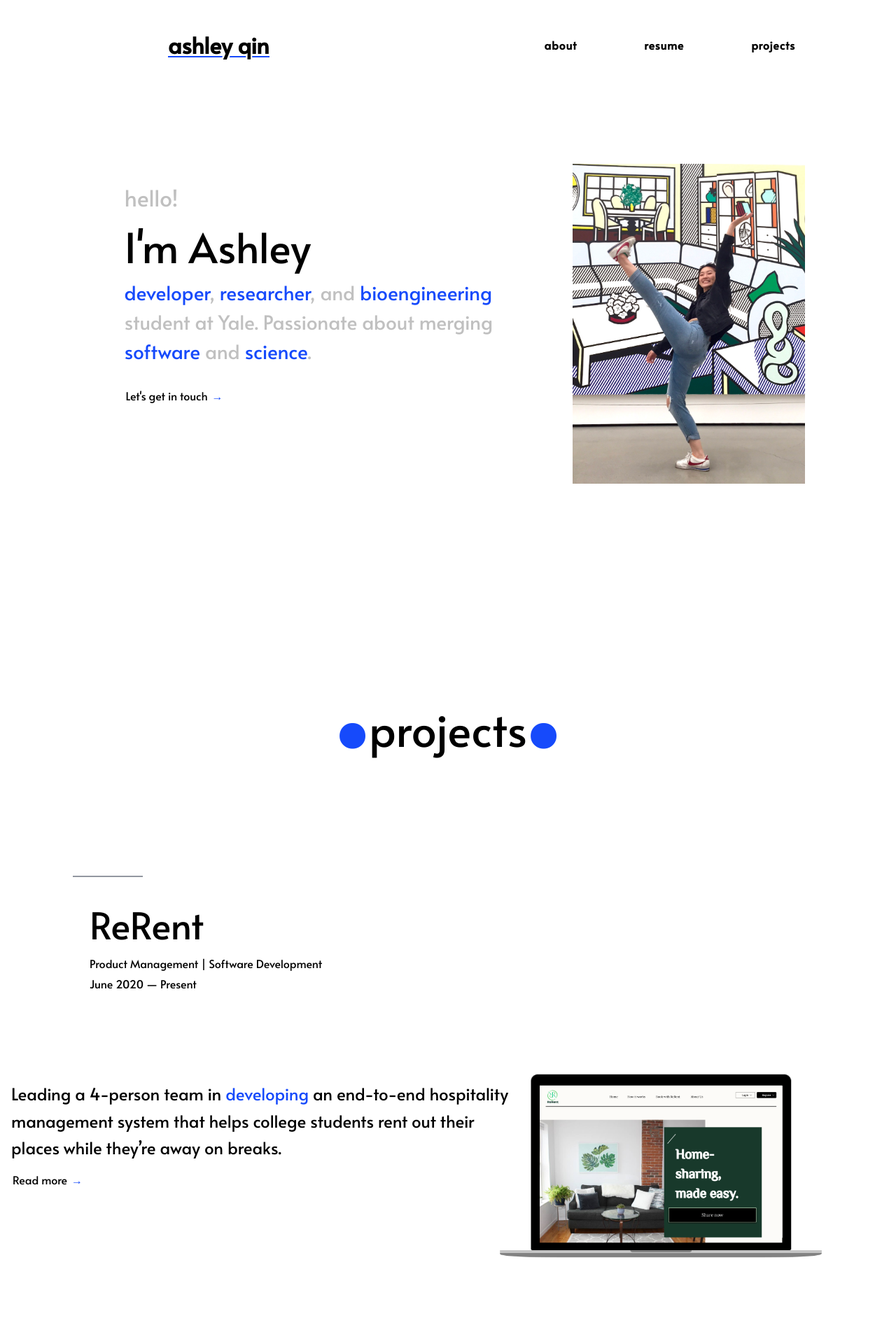
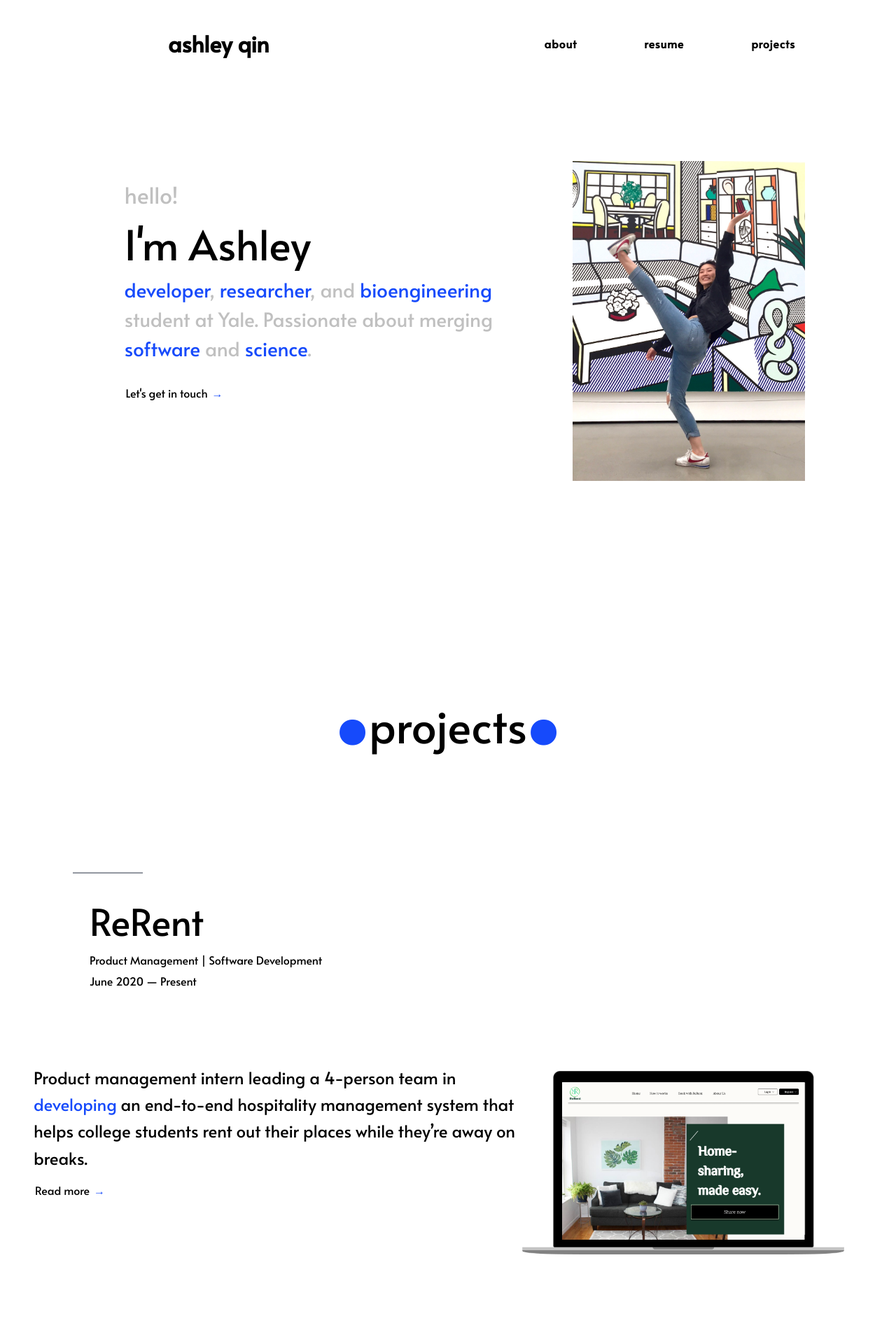
Before and after one commit to ashleyyqin/ashleyyqin.github.io, a Jekyll site: the page built from index.html, in a window 1280 px wide. Shown: the top 1920 px of the page at 70% size. Built offline with Jekyll 4.4.1, drawn with Linux system fonts in a browser that asks for light colours; some of the changed text lies outside the part shown.

Commit message:
correct file extension typo

```diff
--- a/_layouts/default.html
+++ b/_layouts/default.html
@@ -13,7 +13,8 @@
     <body>
         <header>
             <div id="siteTitle">
-                <a href="/"><span class="underline">ashley qin</span></a>
+<!--                <a href="/"><span class="underline">ashley qin</span></a>-->
+                <a href="/">ashley qin</a>
             </div>
 
             <nav>
--- a/index.html
+++ b/index.html
@@ -44,7 +44,7 @@
     <div class="subheader mt-1 py-2" style="display: flex;align-items: center;flex-flow: wrap; justify-content:center;">
         <div style="width: 38em; margin-bottom:5em;">
                 <p class="project-descriptions" style="width: 30em">
-                    Leading a 4-person team in <span class="blue">developing</span> an end-to-end
+                    Product management intern leading a 4-person team in <span class="blue">developing</span> an end-to-end
                     hospitality management system that helps college students rent out their places while they’re away on breaks.
                 </p>
             <a href='about/rerent.html'>Read more </a><span class="blue">&rarr;</span>
@@ -193,9 +193,9 @@
             </p>
             <p class="project-descriptions" style="width: 30em">
                 Student <span class="blue">researcher</span> determined to crack the <span class="blue">code</span>
-                of life. Previously at <a href="https://medicine.yale.edu/lab/halene/">Prof. Stephanie Halene's lab</a>
-                (Yale), now working at <a href="https://content.sph.harvard.edu/xlin/index.html">Prof. Xihong Lin's lab</a>
-                (Harvard).
+                of life. Previously at <a href="https://medicine.yale.edu/lab/halene/" class="underline">Prof. Stephanie Halene's lab</a>
+                <span style="font-size: 70%">(Yale)</span>, now working at <a href="https://content.sph.harvard.edu/xlin/index.html" class="underline">Prof. Xihong Lin's lab</a>
+                <span style="font-size: 70%">(Harvard)</span>.
             </p>
             <br>
             <div>
@@ -210,7 +210,7 @@
                         </a>
                     </li>
                 </ul>
-                <img src="/media/abstract1.png.png" class="img_dataprojects" alt="ASH-ley abstracts 1"
+                <img src="/media/abstract1.png" class="img_dataprojects" alt="ASH-ley's abstracts 1"
                      style="max-width:400px;">
                 <ul style="margin-left: 3em">
                     <li>
@@ -220,7 +220,7 @@
                         </a>
                     </li>
                 </ul>
-                <img src="/media/abstract2.png.png" class="img_dataprojects" alt="ASH-ley abstracts 2"
+                <img src="/media/abstract2.png" class="img_dataprojects" alt="ASH-ley's abstracts 2"
                      style="max-width:400px;">
                 <ul style="margin-left: 3em">
                     <li>
@@ -230,7 +230,7 @@
                         </a>
                     </li>
                 </ul>
-                <img src="/media/abstract3.png.png" class="img_dataprojects" alt="ASH-ley abstracts 3"
+                <img src="/media/abstract3.png" class="img_dataprojects" alt="ASH-ley's abstracts 3"
                      style="max-width:400px;">
             </div>
         </div>
--- a/styles/main.css
+++ b/styles/main.css
@@ -582,7 +582,7 @@
 .img_projects {
     justify-content: right !important;
     width:50%;
-    /*margin-right:-3em;*/
+    margin-right:-4em;
 }
 
 .img_dataprojects {
```
